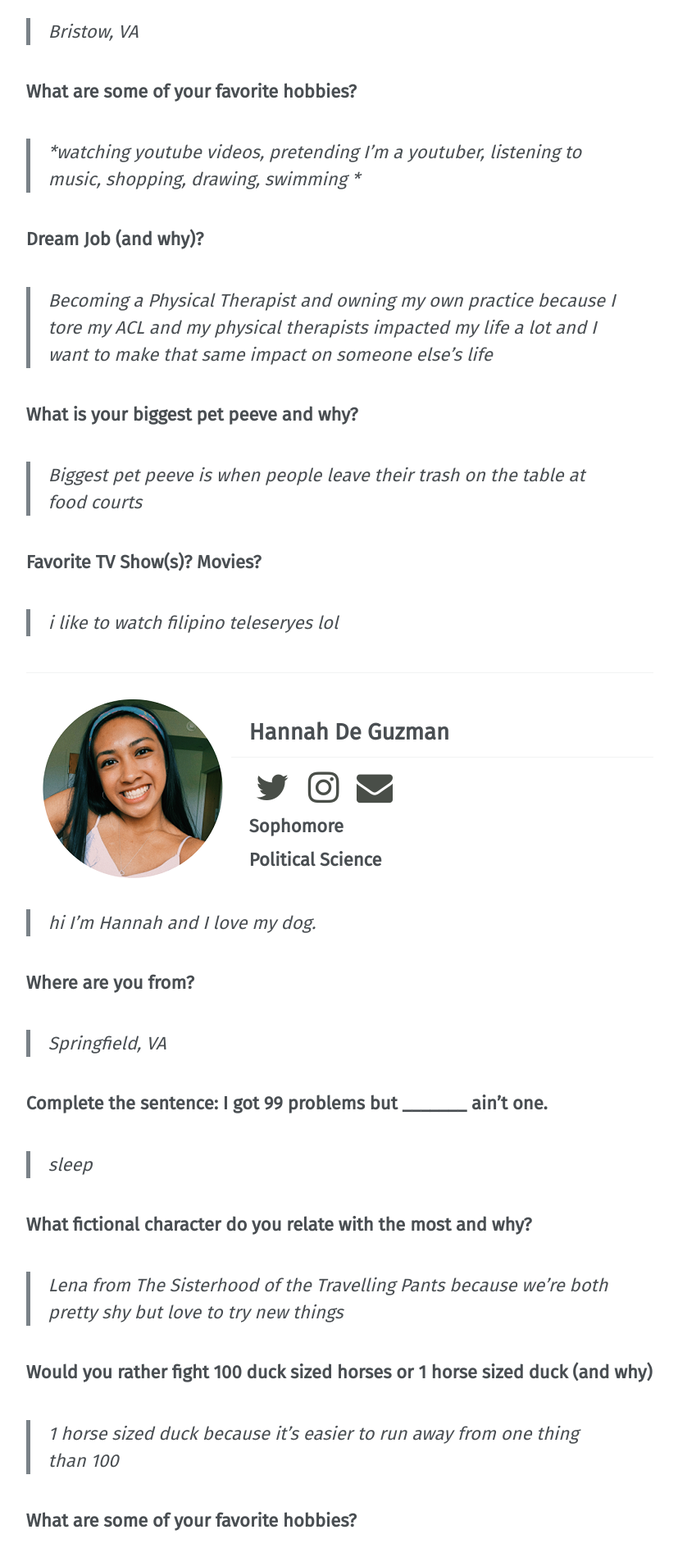
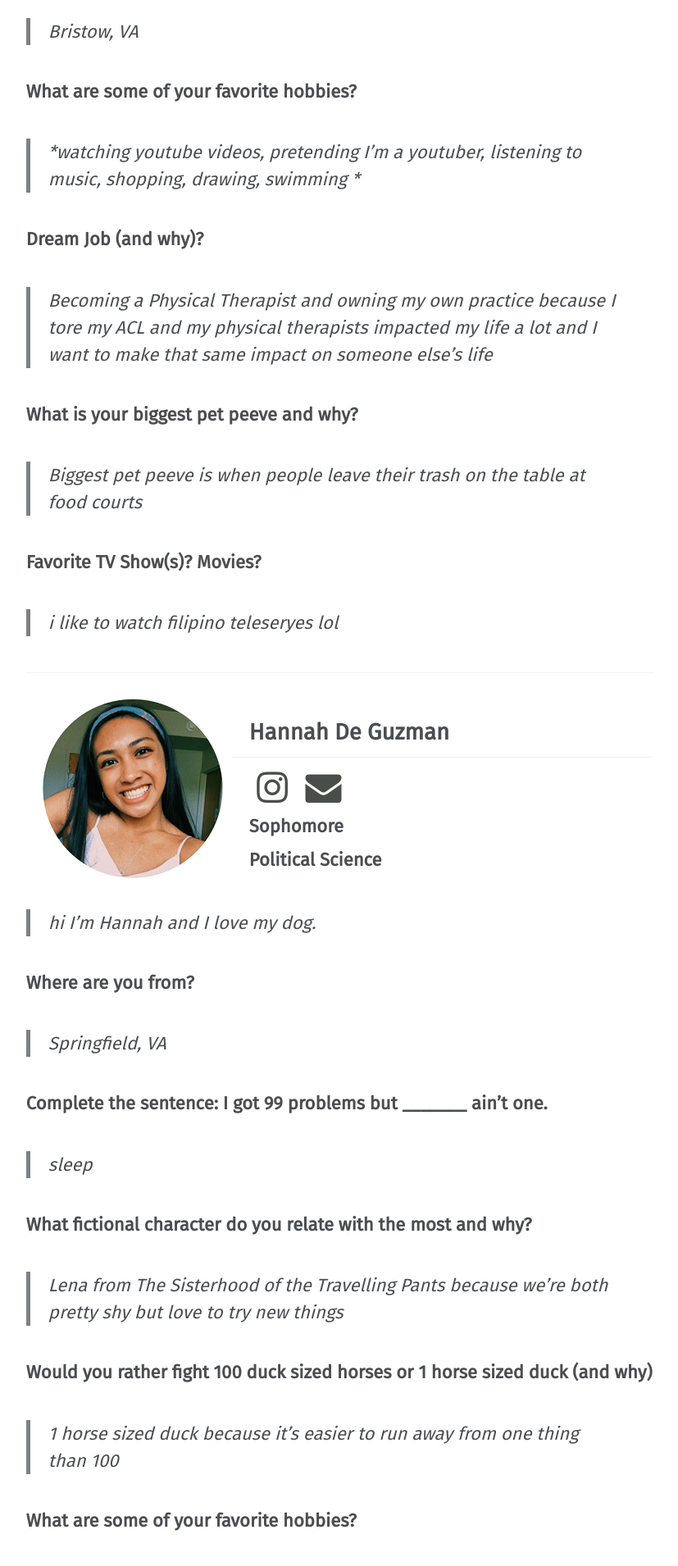
Before and after one commit to vtfasa/vtfasa.github.io, a Jekyll site: the page built from _pages/officers/hospitality.md, in a window 1280 px wide. Shown: the part 609-2519 px from the top of the page at 82% size, without its empty margins (252-1079 px from the left). Built offline with Jekyll 4.4.1, drawn with Linux system fonts in a browser that asks for light colours; some web fonts are replaced.

Commit message:
Update hospitality.md

```diff
--- a/_pages/officers/hospitality.md
+++ b/_pages/officers/hospitality.md
@@ -46,7 +46,7 @@ permalink: /officers/hospitality/
 
 ![image-left]({{ "/assets/images/officers/small/hannahCircle.png" | absolute_url }}){: .align-left}
 ## Hannah De Guzman
-<p style="margin-bottom: 0.45em; padding: 0"><a href="https://twitter.com/katquion" style="color: #494e48"><i class="fa fa-2x fa-fw fa-twitter"></i></a>
+<p style="margin-bottom: 0.45em; padding: 0">
 <a href="https://www.instagram.com/haaannie/" style="margin: 0; padding: 0"><i class="fa fa-2x fa-fw fa-instagram" style="color: #494e48"></i></a>
 <a href="mailto:hdeguzman3@vt.edu" style="margin: 0; padding: 0"><i class="fa fa-2x fa-fw fa-envelope" style="color: #494e48"></i></a></p>
 <h3 style="margin-top: 0">Sophomore</h3>
```
